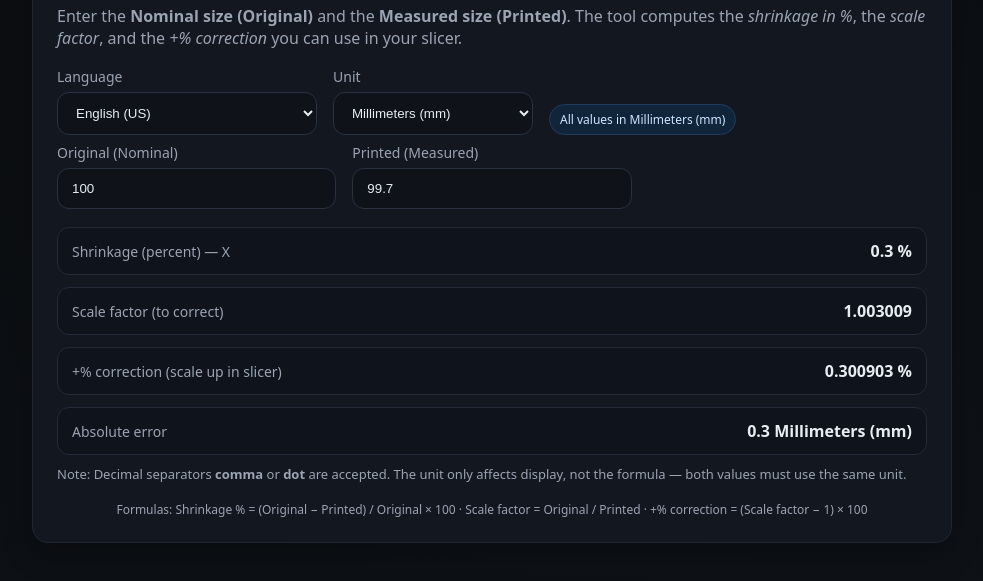
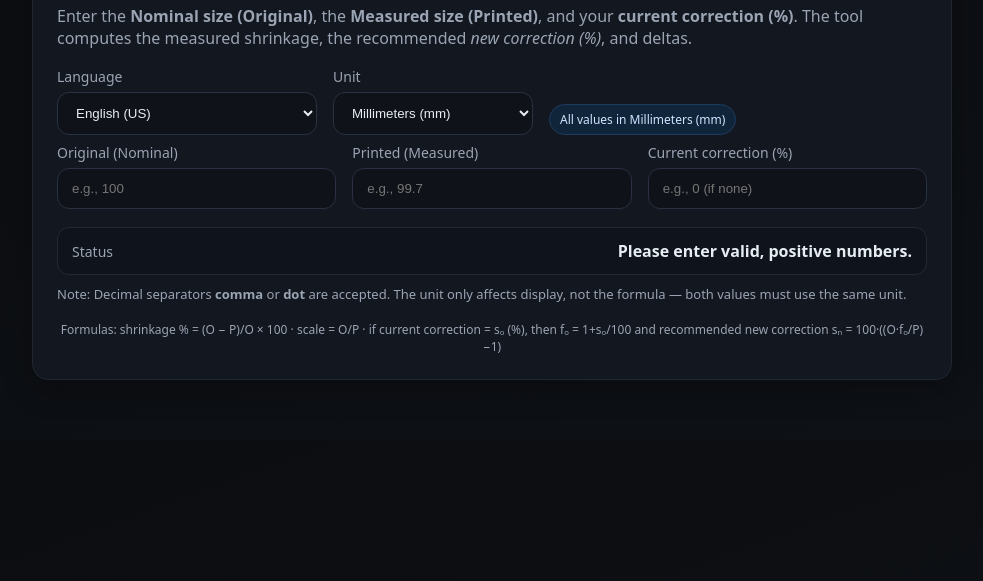
Before and after one commit to Ecosia97/Shrinkage-Calculator, a plain HTML site: page index.html in a window 1280 px wide. Shown: the part 131-712 px from the top of the page, without its empty margins (148-1131 px from the left). Drawn offline with Linux system fonts and the light colour scheme.

Commit message:
Update index.html

```diff
--- a/index.html
+++ b/index.html
@@ -3,6 +3,7 @@
 <head>
   <meta charset="utf-8" />
   <meta name="viewport" content="width=device-width, initial-scale=1" />
+  <link rel="icon" href="favicon.png" type="image/png">
   <title>Shrinkage Calculator (3D Printing)</title>
   <style>
     :root { --bg:#0b0d10; --card:#131720; --muted:#9aa4b2; --text:#e6edf3; --accent:#4da3ff; }
@@ -12,19 +13,16 @@
     .card { background: var(--card); border: 1px solid #1f2633; border-radius: 16px; padding: 24px; box-shadow: 0 10px 30px rgba(0,0,0,.25); }
     h1 { margin: 0 0 8px; font-size: clamp(22px, 4vw, 32px); }
     p.lead { margin: 0 0 18px; color: var(--muted); }
-
     .grid { display: grid; grid-template-columns: repeat(12,1fr); gap: 16px; align-items: end; }
     .field { grid-column: span 12; }
     @media (min-width:720px){ .field.sm6{ grid-column: span 6; } .field.sm4{ grid-column: span 4; } .field.sm3{ grid-column: span 3; } }
     label { display:block; font-size: 14px; color: var(--muted); margin: 0 0 6px; }
     select, input { width: 100%; padding: 12px 14px; border-radius: 12px; border: 1px solid #2a3141; background:#0f1218; color: var(--text); outline: none; }
     input:focus, select:focus { border-color: var(--accent); box-shadow: 0 0 0 3px rgba(77,163,255,.25); }
-
     .results { margin-top: 18px; display: grid; gap: 12px; }
     .result { background:#0f131b; border:1px solid #222a38; border-radius: 12px; padding: 12px 14px; display:flex; justify-content: space-between; gap:12px; align-items:center; }
     .result .label { color: var(--muted); font-size: 14px; }
     .result .value { font-variant-numeric: tabular-nums; font-weight: 600; }
-
     .hint { color: var(--muted); font-size: 13px; margin-top: 10px; }
     .footer { margin-top: 18px; color: var(--muted); font-size: 12px; text-align: center; }
     .row { display:flex; flex-wrap:wrap; gap:16px; align-items:flex-end; }
@@ -36,7 +34,7 @@
   <div class="wrap">
     <div class="card">
       <h1 id="title">🧮 Shrinkage Calculator</h1>
-      <p class="lead" id="lead">Enter the <strong>Nominal size (Original)</strong> and the <strong>Measured size (Printed)</strong>. The tool computes the <em>shrinkage in %</em>, the <em>scale factor</em>, and the <em>+% correction</em> you can use in your slicer.</p>
+      <p class="lead" id="lead">Enter the <strong>Nominal size (Original)</strong>, the <strong>Measured size (Printed)</strong>, and your <strong>current correction (%)</strong>. The tool computes the measured shrinkage, the recommended <em>new correction (%)</em>, and deltas.</p>
 
       <div class="row" style="margin-bottom: 8px;">
         <div class="field inline" style="max-width:260px;">
@@ -58,11 +56,15 @@
       <div class="grid">
         <div class="field sm4">
           <label for="original" id="originalLabel">Original (Nominal)</label>
-          <input id="original" type="text" inputmode="decimal" placeholder="e.g., 100" value="100" />
+          <input id="original" type="text" inputmode="decimal" placeholder="e.g., 100" value="" />
         </div>
         <div class="field sm4">
           <label for="printed" id="printedLabel">Printed (Measured)</label>
-          <input id="printed" type="text" inputmode="decimal" placeholder="e.g., 99.7" value="99.7" />
+          <input id="printed" type="text" inputmode="decimal" placeholder="e.g., 99.7" value="" />
+        </div>
+        <div class="field sm4">
+          <label for="currentCorr" id="currentCorrLabel">Current correction (%)</label>
+          <input id="currentCorr" type="text" inputmode="decimal" placeholder="e.g., 0 (if none)" value="" />
         </div>
       </div>
 
@@ -70,14 +72,13 @@
 
       <p class="hint" id="hint">Note: Decimal separators <strong>comma</strong> or <strong>dot</strong> are accepted. The unit only affects display, not the formula — both values must use the same unit.</p>
 
-      <div class="footer" id="footer">Formulas: Shrinkage % = (Original − Printed) / Original × 100 · Scale factor = Original / Printed · +% correction = (Scale factor − 1) × 100</div>
+      <div class="footer" id="footer">Formulas: shrinkage % = (O − P)/O × 100 · scale = O/P · if current correction = sₒ (%), then fₒ = 1+sₒ/100 and recommended new correction sₙ = 100·((O·fₒ/P)−1)</div>
     </div>
   </div>
 
   <script>
     const $ = (s) => document.querySelector(s);
 
-    // --- Available languages (dropdown options) ---
     const languageOptions = [
       { code: 'en-US', name: 'English (US)' },
       { code: 'de',    name: 'Deutsch' },
@@ -121,114 +122,96 @@
       { code: 'gl',    name: 'Galego' }
     ];
 
-    // --- Minimal translations (fallback to en-US if missing) ---
     const tDict = {
       'en-US': {
         title: '🧮 Shrinkage Calculator',
-        lead: 'Enter the <strong>Nominal size (Original)</strong> and the <strong>Measured size (Printed)</strong>. The tool computes the <em>shrinkage in %</em>, the <em>scale factor</em>, and the <em>+% correction</em> you can use in your slicer.',
+        lead: 'Enter the <strong>Nominal size (Original)</strong>, the <strong>Measured size (Printed)</strong>, and your <strong>current correction (%)</strong>. The tool computes the measured shrinkage, the recommended <em>new correction (%)</em>, and deltas.',
         langLabel: 'Language',
         unitLabel: 'Unit',
         originalLabel: 'Original (Nominal)',
         printedLabel: 'Printed (Measured)',
+        currentCorrLabel: 'Current correction (%)',
         unit_mm: 'Millimeters (mm)',
         unit_inch: 'Inches (inch)',
         unitNote: (u)=>`All values in ${u}`,
         hint: 'Note: Decimal separators <strong>comma</strong> or <strong>dot</strong> are accepted. The unit only affects display, not the formula — both values must use the same unit.',
-        footer: 'Formulas: Shrinkage % = (Original − Printed) / Original × 100 · Scale factor = Original / Printed · +% correction = (Scale factor − 1) × 100',
+        footer: 'Formulas: shrinkage % = (O − P)/O × 100 · scale = O/P · if current correction = sₒ (%), then fₒ = 1+sₒ/100 and recommended new correction sₙ = 100·((O·fₒ/P)−1)',
         status_invalid: 'Please enter valid, positive numbers.',
         statusLabel: 'Status',
-        res_shrinkage: 'Shrinkage (percent) — X',
+        res_shrinkage: 'Measured shrinkage (percent) — X',
         res_scale: 'Scale factor (to correct)',
-        res_corrpct: '+% correction (scale up in slicer)',
+        res_corrpct: 'Recommended new correction (%)',
+        res_delta: 'Change vs current (%)',
         res_abs_error: 'Absolute error',
         phOriginal: 'e.g., 100',
         phPrinted: 'e.g., 99.7',
+        phCurrentCorr: 'e.g., 0 (if none)',
         locale: 'en-US',
       },
       'de': {
         title: '🧮 Shrinkage‑Rechner',
-        lead: 'Gib <strong>Soll‑Maß (Original)</strong> und <strong>Ist‑Maß (Gedruckt)</strong> ein. Das Tool berechnet die <em>Shrinkage in %</em>, den <em>Skalierungs‑Faktor</em> sowie die <em>+% Korrektur</em> für den Slicer.',
+        lead: 'Gib <strong>Soll‑Maß (Original)</strong>, <strong>Ist‑Maß (Gedruckt)</strong> und deine <strong>aktuelle Korrektur (%)</strong> ein. Das Tool berechnet die gemessene Shrinkage, die <em>neue empfohlene Korrektur (%)</em> sowie die Änderung.',
         langLabel: 'Sprache',
         unitLabel: 'Einheit',
         originalLabel: 'Original (Soll)',
         printedLabel: 'Gedruckt (Ist)',
+        currentCorrLabel: 'Aktuelle Korrektur (%)',
         unit_mm: 'Millimeter (mm)',
         unit_inch: 'Zoll (inch)',
         unitNote: (u)=>`Alle Werte in ${u}`,
         hint: 'Hinweis: Dezimaltrennzeichen <strong>Komma</strong> oder <strong>Punkt</strong> sind erlaubt. Die Einheit beeinflusst nur die Anzeige — beide Maße müssen in derselben Einheit eingegeben werden.',
-        footer: 'Formeln: Shrinkage % = (Original − Gedruckt) / Original × 100 · Skalierungs‑Faktor = Original / Gedruckt · +% Korrektur = (Skalierungs‑Faktor − 1) × 100',
+        footer: 'Formeln: Shrinkage % = (O − P)/O × 100 · Skalierung = O/P · bei aktueller Korrektur sₒ (%) gilt fₒ = 1+sₒ/100 und neue Korrektur sₙ = 100·((O·fₒ/P)−1)',
         status_invalid: 'Bitte gültige, positive Zahlen eingeben.',
         statusLabel: 'Status',
-        res_shrinkage: 'Shrinkage (Prozent) – X',
-        res_scale: 'Skalierungs‑Faktor (zum Korrigieren)',
-        res_corrpct: '+% Korrektur (im Slicer skalieren)',
+        res_shrinkage: 'Gemessene Shrinkage (Prozent) – X',
+        res_scale: 'Skalierungs‑Faktor (zur Korrektur)',
+        res_corrpct: 'Empfohlene neue Korrektur (%)',
+        res_delta: 'Änderung zu aktuell (%)',
         res_abs_error: 'Absoluter Fehler',
         phOriginal: 'z. B. 100',
         phPrinted: 'z. B. 99,7',
+        phCurrentCorr: 'z. B. 0 (falls keine)',
         locale: 'de-DE',
       },
-      'fr': { locale: 'fr-FR' },
-      'es': { locale: 'es-ES' },
-      'it': { locale: 'it-IT' },
-      'pt-PT': { locale: 'pt-PT' },
-      'nl': { locale: 'nl-NL' },
-      'pl': { locale: 'pl-PL' },
-      'cs': { locale: 'cs-CZ' },
-      'sv': { locale: 'sv-SE' },
-      'da': { locale: 'da-DK' },
-      'fi': { locale: 'fi-FI' },
-      'ro': { locale: 'ro-RO' },
-      'bg': { locale: 'bg-BG' },
-      'el': { locale: 'el-GR' },
-      'et': { locale: 'et-EE' },
-      'lv': { locale: 'lv-LV' },
-      'lt': { locale: 'lt-LT' },
-      'sl': { locale: 'sl-SI' },
-      'hr': { locale: 'hr-HR' },
-      'mt': { locale: 'mt-MT' },
-      'ga': { locale: 'ga-IE' },
-      'nb': { locale: 'nb-NO' },
-      'is': { locale: 'is-IS' },
-      'sq': { locale: 'sq-AL' },
-      'mk': { locale: 'mk-MK' },
-      'sr': { locale: 'sr-RS' },
-      'bs': { locale: 'bs-BA' },
-      'uk': { locale: 'uk-UA' },
-      'be': { locale: 'be-BY' },
+      'fr': { locale: 'fr-FR' }, 'es': { locale: 'es-ES' }, 'it': { locale: 'it-IT' }, 'pt-PT': { locale: 'pt-PT' },
+      'nl': { locale: 'nl-NL' }, 'pl': { locale: 'pl-PL' }, 'cs': { locale: 'cs-CZ' }, 'sv': { locale: 'sv-SE' },
+      'da': { locale: 'da-DK' }, 'fi': { locale: 'fi-FI' }, 'ro': { locale: 'ro-RO' }, 'bg': { locale: 'bg-BG' },
+      'el': { locale: 'el-GR' }, 'et': { locale: 'et-EE' }, 'lv': { locale: 'lv-LV' }, 'lt': { locale: 'lt-LT' },
+      'sl': { locale: 'sl-SI' }, 'hr': { locale: 'hr-HR' }, 'mt': { locale: 'mt-MT' }, 'ga': { locale: 'ga-IE' },
+      'nb': { locale: 'nb-NO' }, 'is': { locale: 'is-IS' }, 'sq': { locale: 'sq-AL' }, 'mk': { locale: 'mk-MK' },
+      'sr': { locale: 'sr-RS' }, 'bs': { locale: 'bs-BA' }, 'uk': { locale: 'uk-UA' }, 'be': { locale: 'be-BY' },
       'ru': {
         title: '🧮 Калькулятор усадки',
-        lead: 'Введите <strong>номинальный размер (оригинал)</strong> и <strong>измеренный размер (напечатано)</strong>. Инструмент вычисляет <em>усадку в %</em>, <em>масштабный коэффициент</em> и <em>коррекцию в %</em> для слайсера.',
+        lead: 'Введите <strong>номинал</strong>, <strong>измеренный размер</strong> и вашу <strong>текущую коррекцию (%)</strong>. Инструмент вычислит усадку и <em>новую рекомендуемую коррекцию (%)</em>.',
         langLabel: 'Язык',
         unitLabel: 'Единица',
         originalLabel: 'Оригинал (номинал)',
         printedLabel: 'Напечатано (измерено)',
+        currentCorrLabel: 'Текущая коррекция (%)',
         unit_mm: 'Миллиметры (mm)',
         unit_inch: 'Дюймы (inch)',
         unitNote: (u)=>`Все значения в ${u}`,
-        hint: 'Примечание: допускаются запятая или точка как десятичный разделитель. Единица влияет только на отображение — обе величины должны быть в одинаковых единицах.',
-        footer: 'Формулы: Усадка % = (Оригинал − Напечатано) / Оригинал × 100 · Масштаб = Оригинал / Напечатано · +% коррекция = (Масштаб − 1) × 100',
+        hint: 'Допускаются запятая или точка как десятичный разделитель.',
+        footer: 'Формулы: усадка % = (O − P)/O × 100 · масштаб = O/P · sₙ = 100·((O·fₒ/P)−1), где fₒ = 1+sₒ/100.',
         status_invalid: 'Введите корректные положительные числа.',
         statusLabel: 'Статус',
         res_shrinkage: 'Усадка (проценты) — X',
         res_scale: 'Масштаб (для коррекции)',
-        res_corrpct: '+% коррекция (масштаб в слайсере)',
+        res_corrpct: 'Рекомендуемая новая коррекция (%)',
+        res_delta: 'Изменение к текущей (%)',
         res_abs_error: 'Абсолютная ошибка',
         phOriginal: 'напр., 100',
         phPrinted: 'напр., 99,7',
+        phCurrentCorr: 'напр., 0 (если нет)',
         locale: 'ru-RU',
       },
-      'tr': { locale: 'tr-TR' },
-      'cy': { locale: 'cy' },
-      'gd': { locale: 'gd' },
-      'lb': { locale: 'lb' },
-      'ca': { locale: 'ca-ES' },
-      'eu': { locale: 'eu-ES' },
-      'gl': { locale: 'gl-ES' },
+      'tr': { locale: 'tr-TR' }, 'cy': { locale: 'cy' }, 'gd': { locale: 'gd' }, 'lb': { locale: 'lb' },
+      'ca': { locale: 'ca-ES' }, 'eu': { locale: 'eu-ES' }, 'gl': { locale: 'gl-ES' },
     };
 
-    // --- Elements ---
     const originalEl = $('#original');
     const printedEl  = $('#printed');
+    const currentCorrEl = $('#currentCorr');
     const unitEl     = $('#unit');
     const resultsEl  = $('#results');
     const unitNoteEl = $('#unitNote');
@@ -240,17 +223,16 @@
     const unitLabelEl = $('#unitLabel');
     const originalLabelEl = $('#originalLabel');
     const printedLabelEl  = $('#printedLabel');
+    const currentCorrLabelEl = $('#currentCorrLabel');
     const hintEl = $('#hint');
     const footerEl = $('#footer');
 
-    // --- Populate language dropdown ---
     function populateLang() {
       langEl.innerHTML = '';
       languageOptions.forEach(({code,name}) => {
         const opt = document.createElement('option');
         opt.value = code; opt.textContent = name; langEl.appendChild(opt);
       });
-      // default language en-US
       langEl.value = 'en-US';
     }
 
@@ -261,13 +243,12 @@
     }
 
     function numberFormatter(locale){
-      return new Intl.NumberFormat(locale || 'en-US', { maximumFractionDigits: 6 });
+      return new Intl.NumberFormat(locale || 'en-US', { maximumFractionDigits: 2 });
     }
 
     // Robust decimal parser that accepts 12 345,67 · 12,345.67 · 99,7 · 99.7
     function parseDec(str){
       if (typeof str !== 'string') return NaN;
-      // remove spaces, NBSP, thin spaces, apostrophes/underscores used as thousands
       str = str.trim().replace(/[\s\u00A0\u202F'_]/g, '');
       const hasComma = str.includes(',');
       const hasDot   = str.includes('.');
@@ -277,12 +258,10 @@
         const lastDot   = str.lastIndexOf('.');
         const decimalSep = lastComma > lastDot ? ',' : '.';
         if (decimalSep === ','){
-          // remove dots (thousands), then use last comma as decimal
           str = str.replace(/\./g, '');
           const i = str.lastIndexOf(',');
           str = str.slice(0, i).replace(/,/g, '') + '.' + str.slice(i+1);
         } else {
-          // remove commas (thousands), dot already decimal
           str = str.replace(/,/g, '');
         }
       } else if (hasComma){
@@ -300,8 +279,6 @@
           str = str.slice(0, i).replace(/\./g, '') + '.' + str.slice(i+1);
         }
       }
-
-      // keep only digits, a leading minus and a single dot
       str = str.replace(/[^0-9.-]/g, '');
       str = str.replace(/(?!^)-/g, '').replace(/\.(?=.*\.)/g, '');
       return Number(str);
@@ -317,27 +294,33 @@
 
       const O = parseDec(originalEl.value);
       const P = parseDec(printedEl.value);
+      const sOldInput = currentCorrEl.value === '' ? '0' : currentCorrEl.value;
+      const sOld = parseDec(sOldInput); // current +% correction in slicer
       const unit = unitEl.value === 'inch' ? (T.unit_inch || 'inch') : (T.unit_mm || 'mm');
 
       unitNoteEl.textContent = (T.unitNote || ((u)=>`All values in ${u}`))(unit);
       resultsEl.innerHTML = '';
 
-      if (!isFinite(O) || !isFinite(P) || O <= 0 || P <= 0){
+      if (!isFinite(O) || !isFinite(P) || !isFinite(sOld) || O <= 0 || P <= 0){
         resultsEl.innerHTML = row(T.statusLabel || 'Status', T.status_invalid || getStrings('en-US').status_invalid);
         return;
       }
 
-      const shrinkage = ((O - P) / O) * 100;   // % smaller
-      const scale     = O / P;                  // factor to correct
-      const corrPct   = (scale - 1) * 100;      // % scale up
+      const shrinkage = ((O - P) / O) * 100;  // measured shrinkage (% smaller)
+      const scale     = O / P;                 // factor needed if no prior correction
+      const fOld      = 1 + (sOld / 100);      // current correction factor you used
+      const fNew      = (O * fOld) / P;        // recommended new factor
+      const sNew      = (fNew - 1) * 100;      // recommended new +% correction
+      const sDelta    = sNew - sOld;           // change vs current
 
       const pct = (x) => nf.format(x) + ' %';
       const fac = (x) => nf.format(x);
 
       resultsEl.innerHTML = [
         row(T.res_shrinkage || getStrings('en-US').res_shrinkage, pct(shrinkage)),
-        row(T.res_scale || getStrings('en-US').res_scale, fac(scale)),
-        row(T.res_corrpct || getStrings('en-US').res_corrpct, pct(corrPct)),
+        row(T.res_scale || getStrings('en-US').res_scale,       fac(scale)),
+        row(T.res_corrpct || getStrings('en-US').res_corrpct,   pct(sNew)),
+        row(T.res_delta || getStrings('en-US').res_delta,       (sDelta>=0?'+':'') + pct(sDelta)),
         row(T.res_abs_error || getStrings('en-US').res_abs_error, `${nf.format(O - P)} ${unit}`)
       ].join('');
     }
@@ -351,16 +334,16 @@
       unitLabelEl.textContent = T.unitLabel || getStrings('en-US').unitLabel;
       originalLabelEl.textContent = T.originalLabel || getStrings('en-US').originalLabel;
       printedLabelEl.textContent  = T.printedLabel  || getStrings('en-US').printedLabel;
+      currentCorrLabelEl.textContent = T.currentCorrLabel || getStrings('en-US').currentCorrLabel;
       hintEl.innerHTML = T.hint || getStrings('en-US').hint;
       footerEl.innerHTML = T.footer || getStrings('en-US').footer;
 
-      // Update unit option labels
       unitEl.options[0].textContent = T.unit_mm || getStrings('en-US').unit_mm;
       unitEl.options[1].textContent = T.unit_inch || getStrings('en-US').unit_inch;
 
-      // Placeholders
       originalEl.placeholder = T.phOriginal || getStrings('en-US').phOriginal;
       printedEl.placeholder  = T.phPrinted  || getStrings('en-US').phPrinted;
+      currentCorrEl.placeholder = T.phCurrentCorr || getStrings('en-US').phCurrentCorr || 'e.g., 0';
 
       compute();
     }
@@ -368,11 +351,11 @@
     ['input','change'].forEach(ev => {
       originalEl.addEventListener(ev, compute);
       printedEl.addEventListener(ev, compute);
+      currentCorrEl.addEventListener(ev, compute);
       unitEl.addEventListener(ev, compute);
       langEl.addEventListener(ev, applyUI);
     });
 
-    // init
     populateLang();
     applyUI();
   </script>
```
